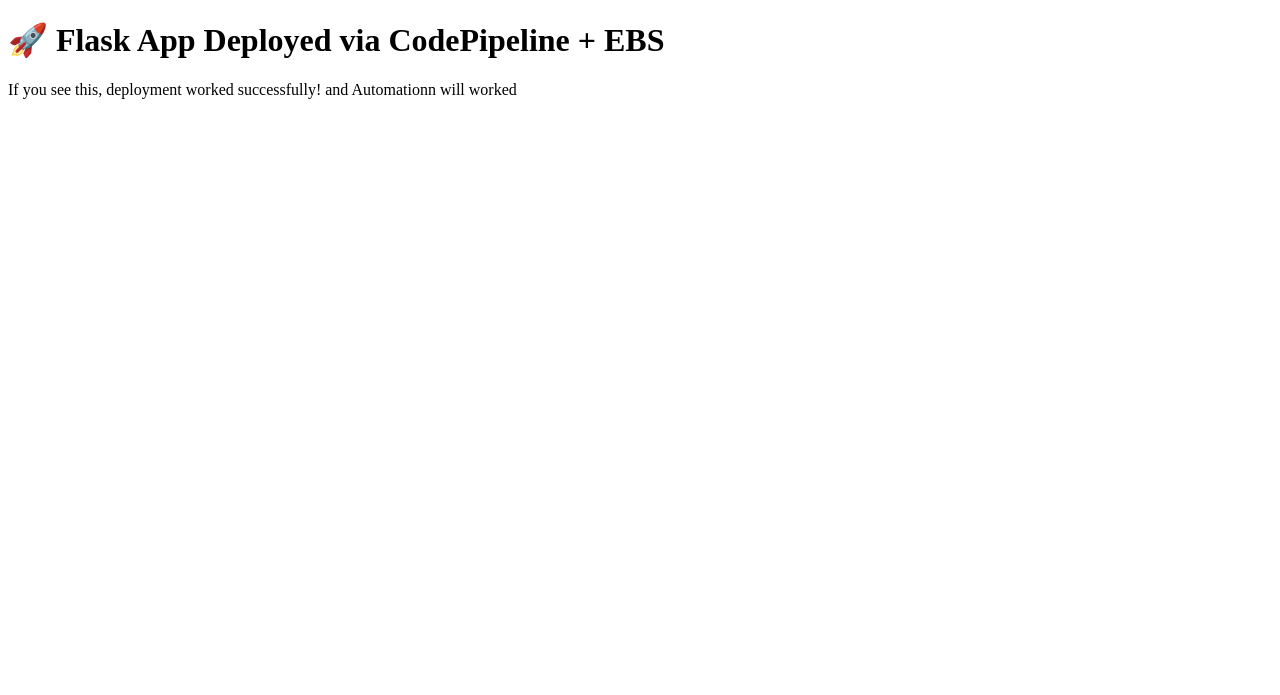
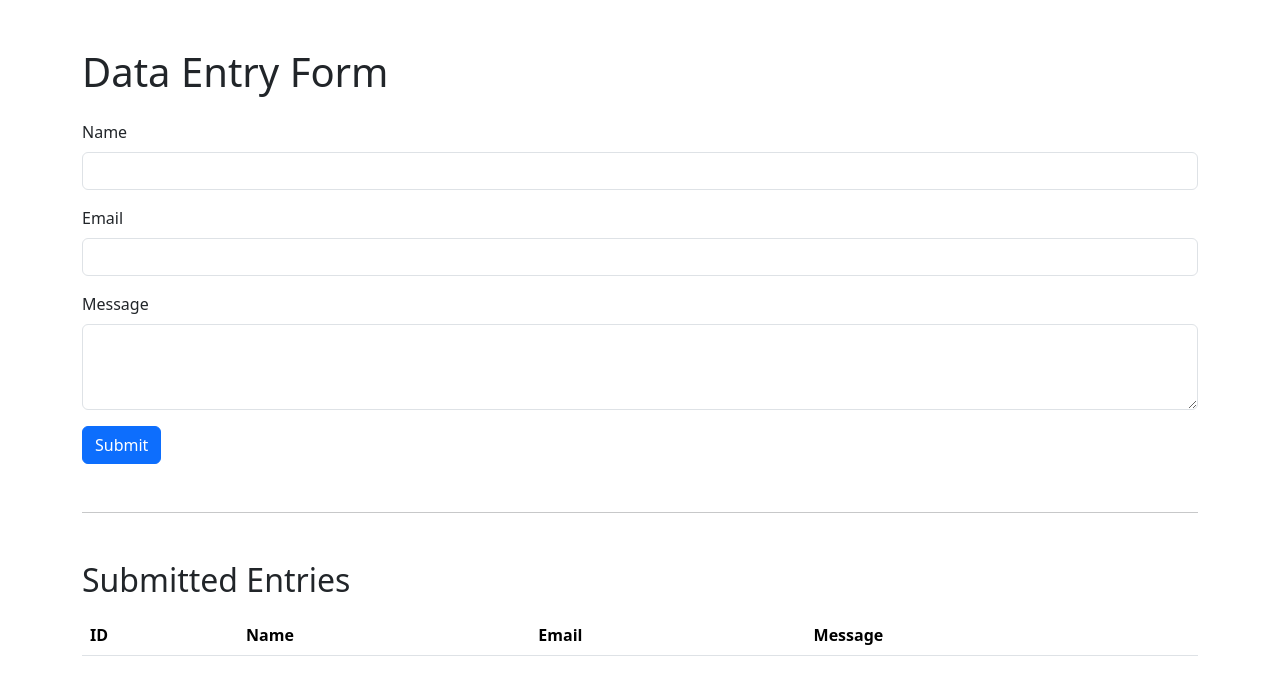
Before and after one commit to Balachandru-ai/flask-ebs, a Flask app: page / in a window 1280 px wide. Shown: the top 695 px of the page. Run offline with Flask 3, Linux system fonts and the light colour scheme; lists and menus that the app fills with data are empty.

Commit message:
Update title and add data entry form to index.html

```diff
--- a/templates/index.html
+++ b/templates/index.html
@@ -1,10 +1,58 @@
 <!DOCTYPE html>
 <html>
 <head>
-    <title>Flask EBS Deployment</title>
+    <title>Flask EBS Data Entry App</title>
+    <link href="https://cdn.jsdelivr.net/npm/bootstrap@5.3.3/dist/css/bootstrap.min.css" rel="stylesheet">
 </head>
 <body>
-    <h1>🚀 Flask App Deployed via CodePipeline + EBS</h1>
-    <p>If you see this, deployment worked successfully! and Automationn will worked</p>
+<div class="container mt-5">
+    <h1 class="mb-4">Data Entry Form</h1>
+    {% with messages = get_flashed_messages(with_categories=true) %}
+        {% if messages %}
+            {% for category, message in messages %}
+                <div class="alert alert-{{ category }}">{{ message }}</div>
+            {% endfor %}
+        {% endif %}
+    {% endwith %}
+
+    <form action="{{ url_for('add_entry') }}" method="POST">
+        <div class="mb-3">
+            <label class="form-label">Name</label>
+            <input class="form-control" name="name" required>
+        </div>
+        <div class="mb-3">
+            <label class="form-label">Email</label>
+            <input type="email" class="form-control" name="email" required>
+        </div>
+        <div class="mb-3">
+            <label class="form-label">Message</label>
+            <textarea class="form-control" name="message" rows="3" required></textarea>
+        </div>
+        <button type="submit" class="btn btn-primary">Submit</button>
+    </form>
+
+    <hr class="my-5">
+    <h2>Submitted Entries</h2>
+    <table class="table table-striped mt-3">
+        <thead>
+            <tr>
+                <th>ID</th>
+                <th>Name</th>
+                <th>Email</th>
+                <th>Message</th>
+            </tr>
+        </thead>
+        <tbody>
+            {% for e in entries %}
+            <tr>
+                <td>{{ e.id }}</td>
+                <td>{{ e.name }}</td>
+                <td>{{ e.email }}</td>
+                <td>{{ e.message }}</td>
+            </tr>
+            {% endfor %}
+        </tbody>
+    </table>
+</div>
 </body>
 </html>
```
